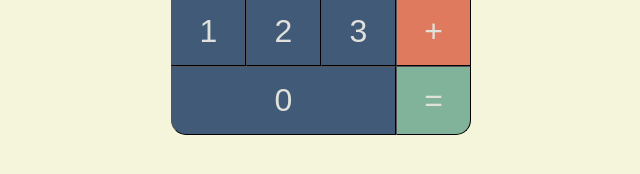
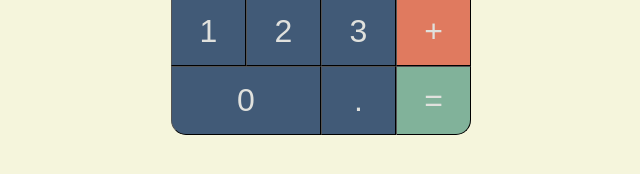
Before and after one commit to Smabian/odin-calculator, a plain HTML site: page index.html in a window 1280 px wide. Shown: the part 304-478 px from the top of the page, 319-959 px from the left. Drawn offline with Linux system fonts and the light colour scheme.

Commit message:
Add option to enter floating numbers

```diff
--- a/index.html
+++ b/index.html
@@ -25,8 +25,8 @@
             <button class="number three">3</button>
             <button class="operator add">+</button>
             <button class="number zero">0</button>
+            <button class="number comma">.</button>
             <button class="equal">=</button>
-
         </div>
     </div>
     <script src='main.js'></script>
--- a/main.js
+++ b/main.js
@@ -42,7 +42,7 @@ function calculateOutcome(){
     } else {
         numberTwo = parseFloat(displayValue);
         numberOne = operate(numberOne, numberTwo, operator);
-        console.log(numberOne);
+        updateDisplayValue(numberOne);
         numberTwo = 0;
         displayValue = 0;
         operator = "";
--- a/style.css
+++ b/style.css
@@ -43,8 +43,12 @@ button:active {
     background-color: grey;
 }
 
-.clear, .zero {
+.clear {
     flex-basis: 75%;
+}
+
+.zero {
+    flex-basis: 50%;
 }
 
 .clear {
```
